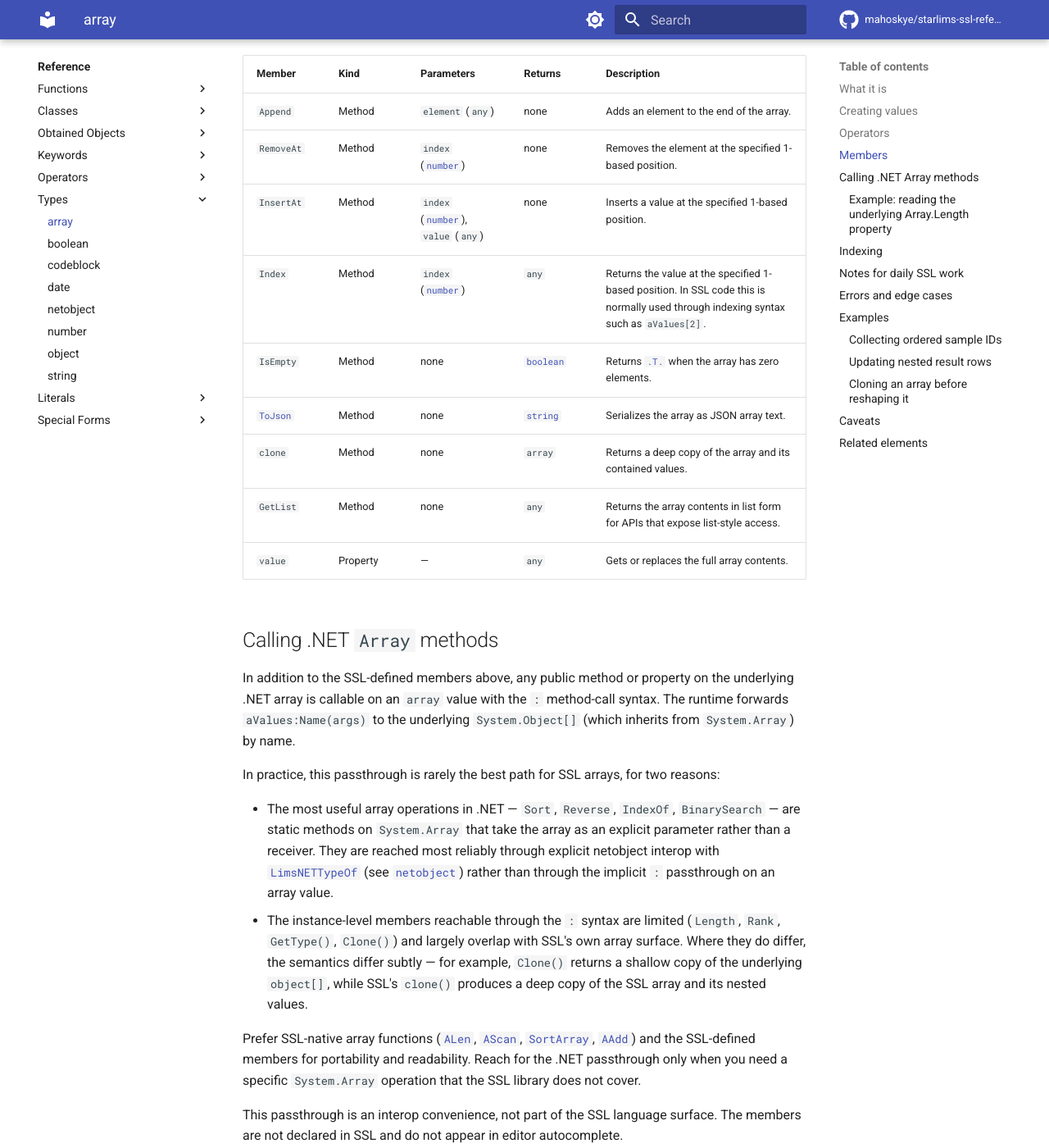
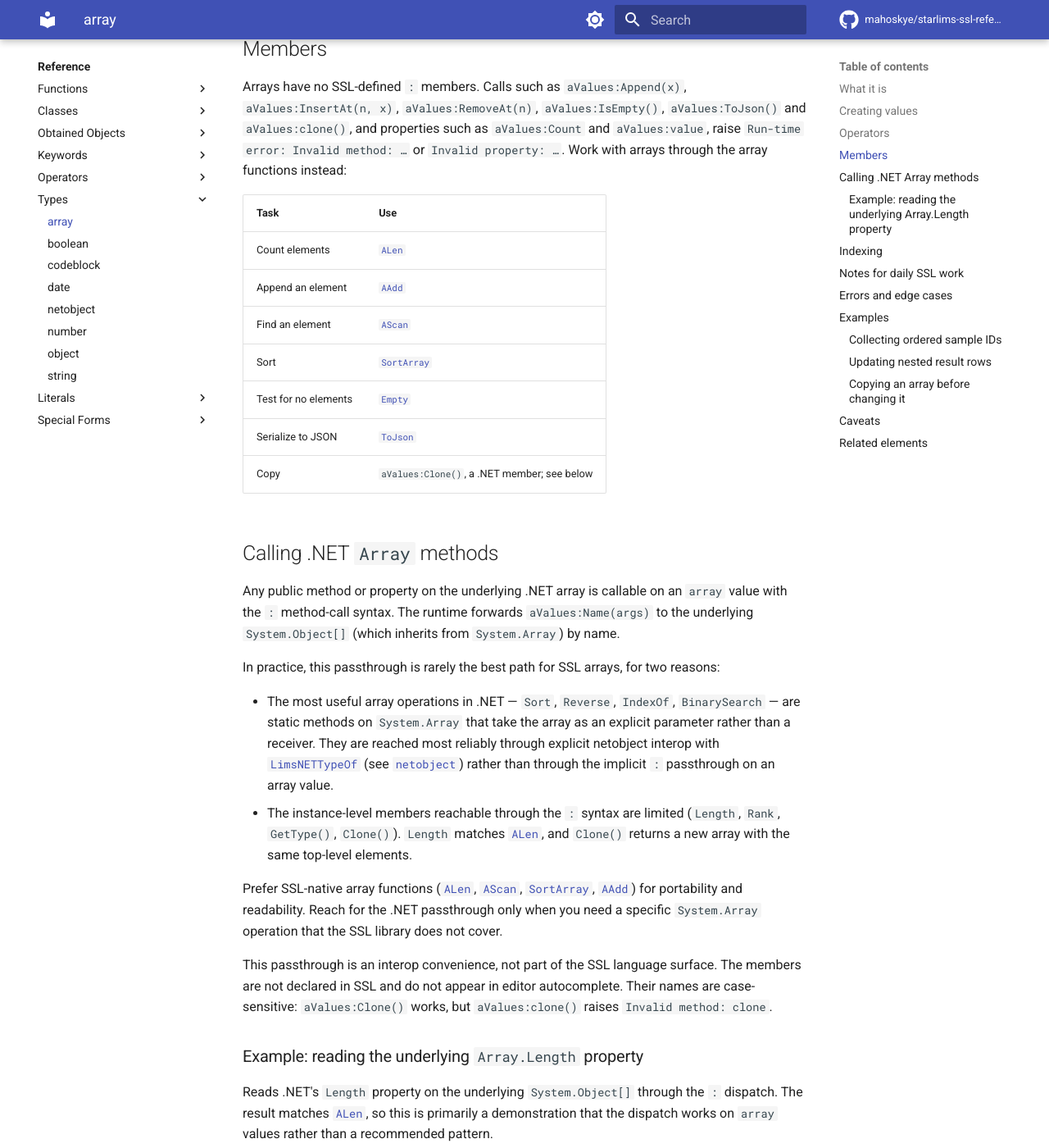
Before and after one commit to mahoskye/starlims-ssl-reference, an MkDocs documentation site: the page built from content/reference/types/array.md, in a window 1280 px wide and 1400 px high, scrolled down 1449 px. Shown: the whole window at 82% size. Built offline with MkDocs 1.6.1 and Material for MkDocs 9.7.7, drawn with Linux system fonts in a browser that asks for light colours; plug-ins that fetch from the network failed and are left out; comment, search, counter and statistics services are not loaded; some of the changed text lies outside the part shown.

Commit message:
docs: arrays have no SSL-defined members; use the array functions (closes #88)
Designer shows every member in array.md's Members table raises (Append,
InsertAt, RemoveAt, Index, IsEmpty, ToJson, clone, GetList, value, Count),
while the .NET Clone() works and member names are case-sensitive. The
Members section now points to the array functions, the examples use AAdd,
index assignment and Clone(), and the caveats and the Native Members
guide say the same.

Co-Authored-By: Claude Opus 5.5 <noreply@anthropic.com>

````diff
--- a/content/guides/native-members.md
+++ b/content/guides/native-members.md
@@ -130,12 +130,14 @@ Days: 30
 ### Arrays and objects
 
 - An array exposes `Length` as a property: `aItems:Length` is the element count. `aItems:Count` raises `Invalid property: Count`. Use [`ALen`](../reference/functions/ALen.md) or `:Length`.
+- `aItems:Clone()` returns a new array with the same elements. Arrays have no SSL-style members such as `Append`, `IsEmpty` or `ToJson`; those raise `Invalid method`. See [array](../reference/types/array.md#members) for the functions to use instead.
 - Objects from [`CreateUdObject`](../reference/functions/CreateUdObject.md) have no native members. Only their own methods exist, and calling any other method raises `Method not found`. That includes `ToString`: `oRecord:ToString()` raises `Method not found: ToString`.
 
 ### Unknown members
 
 - An unknown method, or a call whose arguments match no form of the member, raises `Run-time error: Invalid method: X`.
 - An unknown property on a string, number, or array raises `Invalid property: X`.
+- Member names must match the .NET casing. `aItems:Clone()` works, but `aItems:clone()` raises `Invalid method: clone`.
 - Not every form of a native member is reachable. `"a,b,c":Split(",")` raises `Invalid method: Split`, even though .NET strings have a `Split` method. Use [`BuildArray`](../reference/functions/BuildArray.md) to split delimited text.
 
 ## Formatting text with `Format`
--- a/content/reference/types/array.md
+++ b/content/reference/types/array.md
@@ -23,12 +23,12 @@ Use arrays when values need to stay in a defined order, when you need positional
 
 ## Creating values
 
-Arrays are commonly created with literal syntax such as `{1, 2, 3}` or nested forms such as `{{"A", 1}, {"B", 2}}`. You can also start with an empty array and append elements.
+Arrays are commonly created with literal syntax such as `{1, 2, 3}` or nested forms such as `{{"A", 1}, {"B", 2}}`. You can also start with an empty array and append elements with [`AAdd`](../functions/AAdd.md).
 
 ```ssl
 aItems := {"S-1001", "S-1002", "S-1003"};
 aEmpty := {};
-aEmpty:Append("S-1004");
+AAdd(aEmpty, "S-1004");
 ```
 
 | Attribute | Value |
@@ -48,30 +48,30 @@ Arrays support identity comparison operators. Arithmetic and relational operator
 
 ## Members
 
-| Member | Kind | Parameters | Returns | Description |
-|---|---|---|---|---|
-| `Append` | Method | `element` (`any`) | none | Adds an element to the end of the array. |
-| `RemoveAt` | Method | `index` ([`number`](number.md)) | none | Removes the element at the specified 1-based position. |
-| `InsertAt` | Method | `index` ([`number`](number.md)), `value` (`any`) | none | Inserts a value at the specified 1-based position. |
-| `Index` | Method | `index` ([`number`](number.md)) | `any` | Returns the value at the specified 1-based position. In SSL code this is normally used through indexing syntax such as `aValues[2]`. |
-| `IsEmpty` | Method | none | [`boolean`](boolean.md) | Returns [`.T.`](../literals/true.md) when the array has zero elements. |
-| [`ToJson`](../functions/ToJson.md) | Method | none | [`string`](string.md) | Serializes the array as JSON array text. |
-| `clone` | Method | none | `array` | Returns a deep copy of the array and its contained values. |
-| `GetList` | Method | none | `any` | Returns the array contents in list form for APIs that expose list-style access. |
-| `value` | Property | — | `any` | Gets or replaces the full array contents. |
+Arrays have no SSL-defined `:` members. Calls such as `aValues:Append(x)`, `aValues:InsertAt(n, x)`, `aValues:RemoveAt(n)`, `aValues:IsEmpty()`, `aValues:ToJson()` and `aValues:clone()`, and properties such as `aValues:Count` and `aValues:value`, raise `Run-time error: Invalid method: …` or `Invalid property: …`. Work with arrays through the array functions instead:
+
+| Task | Use |
+|---|---|
+| Count elements | [`ALen`](../functions/ALen.md) |
+| Append an element | [`AAdd`](../functions/AAdd.md) |
+| Find an element | [`AScan`](../functions/AScan.md) |
+| Sort | [`SortArray`](../functions/SortArray.md) |
+| Test for no elements | [`Empty`](../functions/Empty.md) |
+| Serialize to JSON | [`ToJson`](../functions/ToJson.md) |
+| Copy | `aValues:Clone()`, a .NET member; see below |
 
 ## Calling .NET `Array` methods
 
-In addition to the SSL-defined members above, any public method or property on the underlying .NET array is callable on an `array` value with the `:` method-call syntax. The runtime forwards `aValues:Name(args)` to the underlying `System.Object[]` (which inherits from `System.Array`) by name.
+Any public method or property on the underlying .NET array is callable on an `array` value with the `:` method-call syntax. The runtime forwards `aValues:Name(args)` to the underlying `System.Object[]` (which inherits from `System.Array`) by name.
 
 In practice, this passthrough is rarely the best path for SSL arrays, for two reasons:
 
 - The most useful array operations in .NET — `Sort`, `Reverse`, `IndexOf`, `BinarySearch` — are static methods on `System.Array` that take the array as an explicit parameter rather than a receiver. They are reached most reliably through explicit netobject interop with [`LimsNETTypeOf`](../functions/LimsNETTypeOf.md) (see [`netobject`](netobject.md)) rather than through the implicit `:` passthrough on an array value.
-- The instance-level members reachable through the `:` syntax are limited (`Length`, `Rank`, `GetType()`, `Clone()`) and largely overlap with SSL's own array surface. Where they do differ, the semantics differ subtly — for example, `Clone()` returns a shallow copy of the underlying `object[]`, while SSL's `clone()` produces a deep copy of the SSL array and its nested values.
+- The instance-level members reachable through the `:` syntax are limited (`Length`, `Rank`, `GetType()`, `Clone()`). `Length` matches [`ALen`](../functions/ALen.md), and `Clone()` returns a new array with the same top-level elements.
 
-Prefer SSL-native array functions ([`ALen`](../functions/ALen.md), [`AScan`](../functions/AScan.md), [`SortArray`](../functions/SortArray.md), [`AAdd`](../functions/AAdd.md)) and the SSL-defined members for portability and readability. Reach for the .NET passthrough only when you need a specific `System.Array` operation that the SSL library does not cover.
+Prefer SSL-native array functions ([`ALen`](../functions/ALen.md), [`AScan`](../functions/AScan.md), [`SortArray`](../functions/SortArray.md), [`AAdd`](../functions/AAdd.md)) for portability and readability. Reach for the .NET passthrough only when you need a specific `System.Array` operation that the SSL library does not cover.
 
-This passthrough is an interop convenience, not part of the SSL language surface. The members are not declared in SSL and do not appear in editor autocomplete.
+This passthrough is an interop convenience, not part of the SSL language surface. The members are not declared in SSL and do not appear in editor autocomplete. Their names are case-sensitive: `aValues:Clone()` works, but `aValues:clone()` raises `Invalid method: clone`.
 
 ### Example: reading the underlying `Array.Length` property
 
@@ -115,7 +115,7 @@ Index expressions must evaluate to an integer. If the index expression is not an
 !!! success "Do"
     - Use 1-based loops such as `:FOR nIndex := 1 :TO ALen(aValues);` when iterating arrays.
     - Check [`Empty`](../functions/Empty.md) or [`ALen`](../functions/ALen.md) before indexing when the array may be empty.
-    - Use `clone()` before changing a copied array when the original must remain unchanged.
+    - Copy with `aValues:Clone()` (capital `C`) before changing an array when the original must remain unchanged.
 
 !!! failure "Don't"
     - Assume arrays are 0-based. That causes off-by-one bugs because SSL arrays start at `1`.
@@ -125,16 +125,16 @@ Index expressions must evaluate to an integer. If the index expression is not an
 ## Errors and edge cases
 
 - `aValues[1]` is the first element. `aValues[0]` is invalid.
-- Invalid positions for `RemoveAt`, `InsertAt`, or index access raise runtime errors.
+- Index access outside the array raises a runtime error.
 - Arrays can hold mixed value types, so validate or normalize element types before doing arithmetic or exact comparisons.
-- `clone()` deep-copies nested arrays and other contained values instead of reusing the same references.
-- [`ToJson()`](../functions/ToJson.md) returns JSON array text and emits `null` for [`NIL`](../literals/nil.md) entries.
+- `Clone()` copies only the top level. Only a flat copy has been checked; when an array holds nested arrays, don't assume the copy's nested arrays are independent of the original's.
+- [`ToJson`](../functions/ToJson.md)`(aValues)` returns JSON array text and emits `null` for [`NIL`](../literals/nil.md) entries.
 
 ## Examples
 
 ### Collecting ordered sample IDs
 
-Starts with an empty array, appends three sample IDs, then reads them back in order with a 1-based loop.
+Starts with an empty array, appends three sample IDs with [`AAdd`](../functions/AAdd.md), then reads them back in order with a 1-based loop.
 
 ```ssl
 :PROCEDURE CollectSampleIds;
@@ -142,9 +142,9 @@ Starts with an empty array, appends three sample IDs, then reads them back in or
 
     aSampleIds := {};
 
-    aSampleIds:Append("S-1001");
-    aSampleIds:Append("S-1002");
-    aSampleIds:Append("S-1003");
+    AAdd(aSampleIds, "S-1001");
+    AAdd(aSampleIds, "S-1002");
+    AAdd(aSampleIds, "S-1003");
 
     :FOR nIndex := 1 :TO ALen(aSampleIds);
         UsrMes("Queued sample " + aSampleIds[nIndex]);
@@ -167,7 +167,7 @@ Queued sample S-1003
 
 ### Updating nested result rows
 
-Inserts a new row, updates two values in existing rows by index, then removes a row. After all edits, two rows remain.
+Appends a new row with [`AAdd`](../functions/AAdd.md), then updates values in existing rows by index. After the edits, three rows remain.
 
 ```ssl
 :PROCEDURE PrepareResultRows;
@@ -178,12 +178,10 @@ Inserts a new row, updates two values in existing rows by index, then removes a
         {"S-1002", "Pending", 6.8}
     };
 
-    aResults:InsertAt(2, {"S-1001A", "Pending", 7.0});
+    AAdd(aResults, {"S-1003", "Pending", 7.0});
 
     aResults[1][2] := "Reviewed";
     aResults[3][3] := 6.9;
-
-    aResults:RemoveAt(2);
 
     aRow := aResults[1];
 
@@ -201,30 +199,24 @@ DoProc("PrepareResultRows");
 
 ```text
 First row status: Reviewed
-Remaining rows: 2
+Remaining rows: 3
 ```
 
-### Cloning an array before reshaping it
+### Copying an array before changing it
 
-Creates an independent snapshot with `clone()`, appends a test to the snapshot's first row, and serializes the snapshot. The original array is unchanged.
+Copies a flat array with the .NET `Clone()` member, changes the copy, and serializes both with [`ToJson`](../functions/ToJson.md). The original is unchanged. The member name is case-sensitive: `Clone()`, not `clone()`.
 
 ```ssl
 :PROCEDURE BuildAuditSnapshot;
-    :DECLARE aOriginal, aSnapshot, sJson;
+    :DECLARE aOriginal, aSnapshot;
 
-    aOriginal := {
-        {"S-1001", {"pH", "Conductivity"}},
-        {"S-1002", {"pH"}}
-    };
+    aOriginal := {"Logged", "Logged", "Released"};
 
-    aSnapshot := aOriginal:clone();
-    aSnapshot[1][2]:Append("Turbidity");
+    aSnapshot := aOriginal:Clone();
+    aSnapshot[1] := "Reviewed";
 
-    sJson := aSnapshot:ToJson();
-
-    UsrMes("Original tests: " + LimsString(ALen(aOriginal[1][2])));
-    UsrMes("Snapshot tests: " + LimsString(ALen(aSnapshot[1][2])));
-    UsrMes(sJson);
+    UsrMes("Original: " + ToJson(aOriginal));
+    UsrMes("Snapshot: " + ToJson(aSnapshot));
 
     :RETURN aSnapshot;
 :ENDPROC;
@@ -236,14 +228,13 @@ DoProc("BuildAuditSnapshot");
 [`UsrMes`](../functions/UsrMes.md) logs:
 
 ```text
-Original tests: 2
-Snapshot tests: 3
-[["S-1001",["pH","Conductivity","Turbidity"]],["S-1002",["pH"]]]
+Original: ["Logged","Logged","Released"]
+Snapshot: ["Reviewed","Logged","Released"]
 ```
 
 ## Caveats
 
-- Arrays have no `Count` property: `aValues:Count` raises `Run-time error: Invalid property: Count`. Use [`ALen`](../functions/ALen.md) or `aValues:Length`.
+- Arrays have no `Count` property and no SSL-defined methods: `aValues:Count` raises `Run-time error: Invalid property: Count`, and `aValues:Append(x)` raises `Invalid method: Append`. Use [`ALen`](../functions/ALen.md) and the other array functions listed under [Members](#members).
 - Member access with `:` forwards to the underlying .NET list object when no SSL-side member matches (e.g. `aValues:Length`). A member that is not listed on this page may still exist on the .NET object, but a member that doesn't exist, or doesn't accept the arguments given, raises an error such as `Run-time error: Invalid method: Split`. Check a member before relying on it; see [Native Members](../../guides/native-members.md).
 
 ## Related elements
````
Also changed, not shown: 1 other file.
